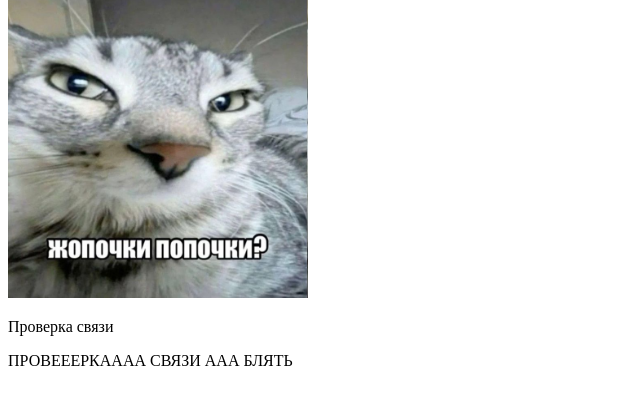
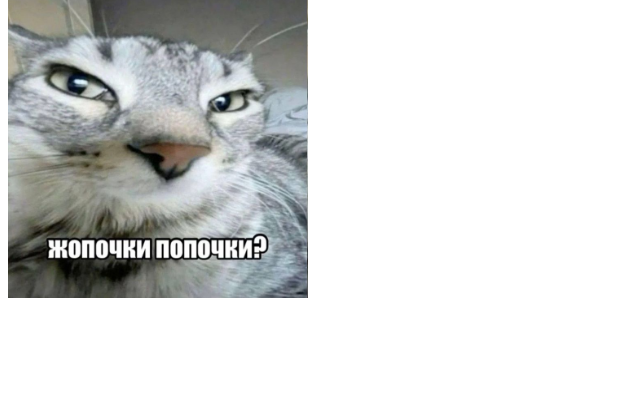
Before and after one commit to Ilya32145/My_first_sait2, a plain HTML site: page index.html in a window 1280 px wide. Shown: the part 100-504 px from the top of the page, without its empty margins (0-640 px from the left). Drawn offline with Linux system fonts and the light colour scheme.

Commit message:
сделал нихуяZZZ

```diff
--- a/index.html
+++ b/index.html
@@ -9,7 +9,5 @@
   <h1>Ну чего ждёшь? <b>нажимай!</b></h1>
   <a href="page2.html" target="_blank"><u>Тут ты получишь миллион рублей!!!</u></a>
   <br><img src="images/котик.jpg" alt="Сердце" width="300" height="300"/>
-  <p>Проверка связи</p>
-  <p>ПРОВЕЕЕРКАААА СВЯЗИ ААА БЛЯТЬ</p>
 </body>
 </html>
```
Also changed, not shown: page3.html (+0 -1 lines).
